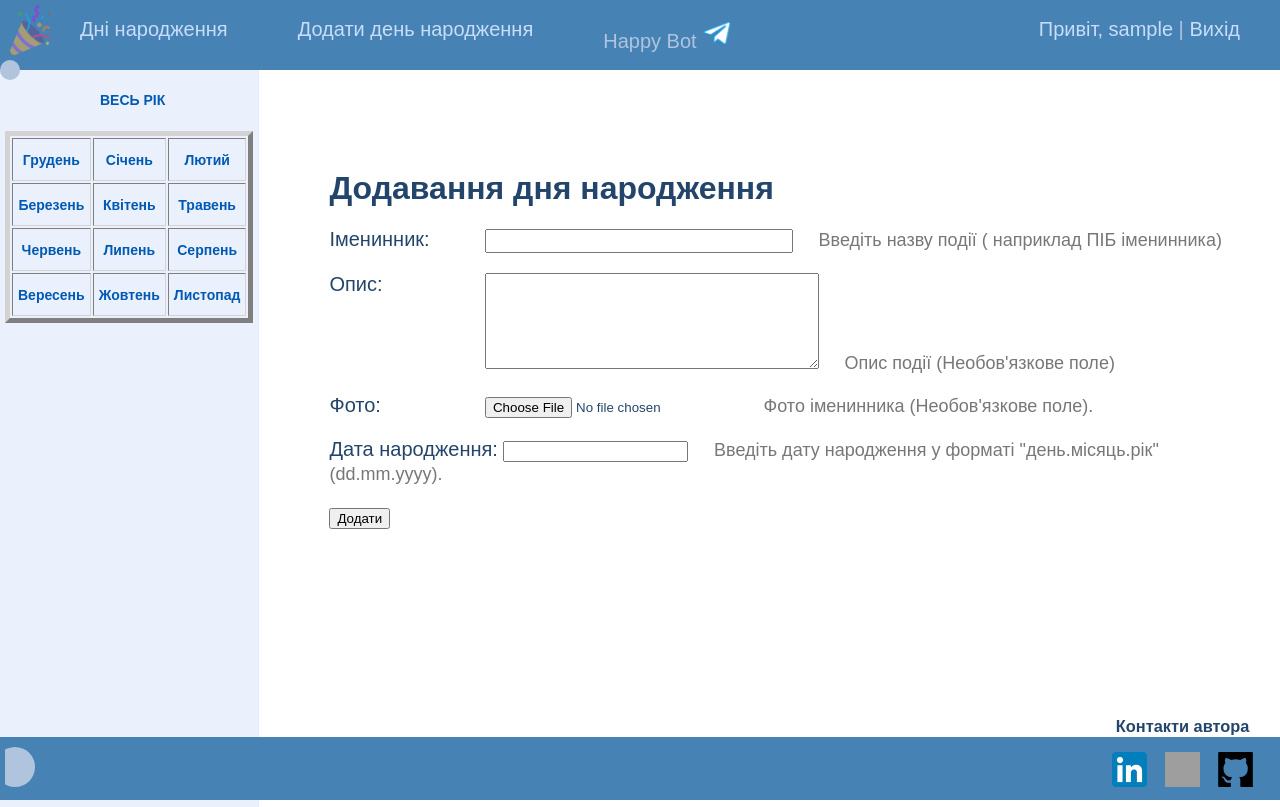
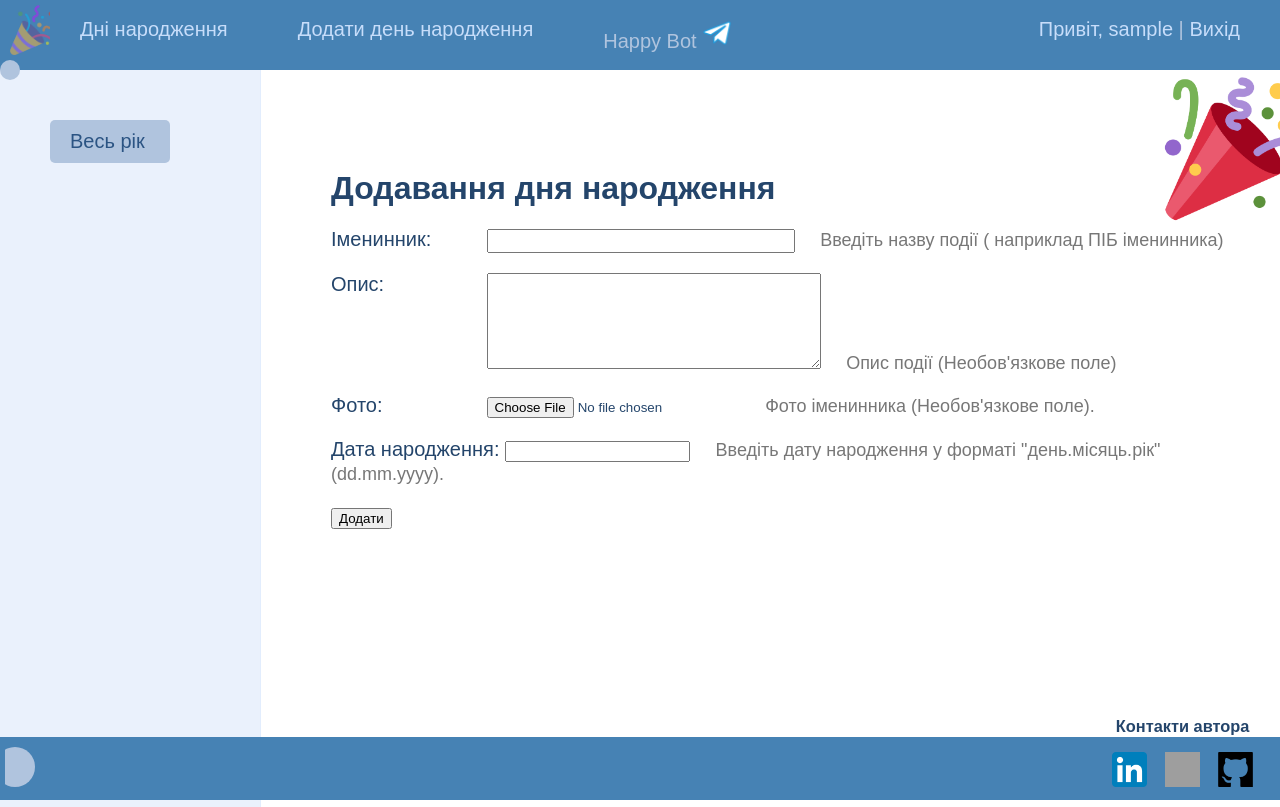
Before and after one commit to SerhiiMiroshnychenko/happy_bday, a Django app: page /add_bday/ in a window 1280 px wide. Run offline with Django 4.2, Linux system fonts and the light colour scheme; the visitor is signed in with stand-in values (Sample User, id 1); grey boxes are pictures that could not be loaded.

Commit message:
Happy B-Days! Додано: 1. Знов повністю переробив клас NextBDay. Тепер працює коректно. 2. Налаштував місяці. Зробив та стилізував їх вивід. 3. Зробив стартову сторінку. 4. Змінив на краще оформлення сайту в цілому.

```diff
--- a/happy_bday/settings.py
+++ b/happy_bday/settings.py
@@ -49,6 +49,7 @@ INSTALLED_APPS = [
     'django.contrib.sessions',
     'django.contrib.messages',
     'django.contrib.staticfiles',
+    'django.contrib.humanize',  # Для відображення місяців
     # my apps
     'happy_site.apps.HappySiteConfig',  # Додаємо сайт
     'happy_bot.apps.HappyBotConfig',  # Додаємо бот
@@ -122,6 +123,8 @@ AUTH_PASSWORD_VALIDATORS = [
 
 LANGUAGE_CODE = 'uk'
 
+DEFAULT_CHARSET = 'utf-8'
+
 TIME_ZONE = 'Europe/Kyiv'
 
 USE_I18N = True
--- a/happy_bot/core/bot_scheduler/add_reminders.py
+++ b/happy_bot/core/bot_scheduler/add_reminders.py
@@ -57,7 +57,7 @@ async def make_reminders_for_id(bot: Bot, chat_id: int):
 
     await bot.send_message(chat_id, 'Нагадування оновлено.')
 
-    await show_reminders_for_id(chat_id, bot)
+    # await show_reminders_for_id(chat_id, bot)
 
 
 # @async_to_sync
--- a/happy_site/static/happy_site/css/styles.css
+++ b/happy_site/static/happy_site/css/styles.css
@@ -1,4 +1,6 @@
 html, body {
+
+
 	font-family: Arial, sans-serif;
 	margin: 0;
 	padding: 0;
@@ -6,6 +8,7 @@ html, body {
 	width: 100%;
 	color: steelblue;
 }
+
 
 a {
 	color: #0059b2;
@@ -179,6 +182,8 @@ div.button {
 	width: 100%;
 	min-height: 100%;
 	height: 100%;
+
+
 }
 
 .left-chapters {
@@ -226,7 +231,15 @@ div.button {
 	padding: 40px 20px 20px 40px;
 	width: 100%;
 	box-sizing: border-box;
+
+	background-image: url("../images/happy_site.png");
+	background-repeat: no-repeat;
+    background-size: 15%;
+    background-position: 900px 1px;
+
+
 }
+
 
 ul.breadcrumbs {
 	margin: 0;
@@ -474,7 +487,7 @@ ul.lang-list li a:hover {color: #fdc073;}
 	display: inline-block;
 	position: relative;
 	font-family: Arial, sans-serif;
-	font-size: 20px;
+	margin-bottom: 10px;
 }
 
 /* Стилі для випадаючого списку */
@@ -507,6 +520,7 @@ ul.lang-list li a:hover {color: #fdc073;}
 .months select {
     z-index: 999;
     position: relative;
+	font-size: 20px;
 }
 
 .help-text {
@@ -578,3 +592,93 @@ ul.lang-list li a:hover {color: #fdc073;}
 .BD-link a:hover {
 	color: midnightblue;
 }
+
+#year {
+	background-color: lightsteelblue;
+	margin-top: 50px;
+	margin-left: 50px;
+	font-size: 20px;
+	width: 80px;
+}
+
+
+
+#month {
+	margin-left: 30px;
+	width: 80px;
+}
+
+#month a:hover {
+	color: whitesmoke;
+}
+
+#year a:hover {
+	color: navy;
+
+}
+#year {
+    display: inline-block;
+    padding: 0.5em 1em;
+    background-color: lightsteelblue;
+	color: black;
+    text-decoration: none;
+    border-radius: 5px;
+    margin-right: 10px;
+}
+
+#year:hover {
+    background-color: steelblue;
+	color: white;
+}
+
+
+#year a {
+	color: #2b5483;
+	text-decoration: none;
+}
+
+#year:hover a {
+	color: white;
+}
+
+.welcome-site {
+	margin: 30px;
+	font-size: 2.5em;
+	text-align: center;
+}
+
+.welcome {
+	padding-left: 50px;
+	padding-right: 50px;
+	font-weight: bold;
+	font-size: 45px;
+	font-family: Glasgow, sans-serif;
+}
+
+.welcome:hover {
+	color: goldenrod;
+}
+
+
+
+.INTRO {
+
+	background-image: url("../images/happy_logo.png");
+	background-repeat: no-repeat;
+    background-size: contain;
+    background-position: 700px 1px;
+}
+
+
+.INTRO p {
+	font-size: 30px;
+
+}
+
+.luck {
+	padding-top: 50px;
+	padding-left: 300px;
+	color: #7ca5c9;
+	font-size: 30px;
+
+}
--- a/happy_site/templates/happy_site/base.html
+++ b/happy_site/templates/happy_site/base.html
@@ -54,112 +54,29 @@
 	<td valign="top" class="left-chapters">
 
         {% if user.is_authenticated %}
-        <h4 style="padding-left: 100px;"><a class="contacts" href="/bdays/?month=">ВЕСЬ РІК</a></h4>
-	<table class="calendar" border="5px" style="
-	border-color: lightgray;
-	margin: 5px;
-    ">
-  <tr>
-    <td align="center" style="
-    padding-top: 10px;
-    padding-bottom: 10px;
-    padding-left: 5px;
-    padding-right: 5px;
-    font-size: 18px;
-    font-weight: bold;"><a class="contacts" href="/bdays/?month=12">Грудень</a></td>
-    <td align="center" style="
-    padding-top: 10px;
-    padding-bottom: 10px;
-    padding-left: 5px;
-    padding-right: 5px;
-    font-size: 18px;
-    font-weight: bold;"><a class="contacts" href="/bdays/?month=1">Січень</a></td>
-    <td align="center" style="
-   padding-top: 10px;
-    padding-bottom: 10px;
-    padding-left: 5px;
-    padding-right: 5px;
-    font-size: 18px;
-    font-weight: bold;"><a class="contacts" href="/bdays/?month=2">Лютий</a></td>
-  </tr>
-  <tr>
-    <td align="center" style="
-    padding-top: 10px;
-    padding-bottom: 10px;
-    padding-left: 5px;
-    padding-right: 5px;
-    font-size: 18px;
-    font-weight: bold;"><a class="contacts" href="/bdays/?month=3">Березень</a></td>
-    <td align="center" style="
-    padding-top: 10px;
-    padding-bottom: 10px;
-    padding-left: 5px;
-    padding-right: 5px;
-    font-size: 18px;
-    font-weight: bold;"><a class="contacts" href="/bdays/?month=4">Квітень</a></td>
-    <td align="center" style="
-    padding-top: 10px;
-    padding-bottom: 10px;
-    padding-left: 5px;
-    padding-right: 5px;
-    font-size: 18px;
-    font-weight: bold;"><a class="contacts" href="/bdays/?month=5">Травень</a></td>
+            <div id="year"><a href="/bdays/">Весь рік</a></div>
+<div class="months">
+<ul class="months-list">
+    {% for month in months %}  <!-- Для кожної категорії із всіх категорій -->
+        <li><div id="month" class="button-bd"><a href="/bdays/?month={{ month.date__month }}">{{month.name__month }}</a></div></li>  <!-- Інакше як посилання -->
 
-  </tr>
-  <tr>
-    <td align="center" style="
-    padding-top: 10px;
-    padding-bottom: 10px;
-    padding-left: 5px;
-    padding-right: 5px;
-    font-size: 18px;
-    font-weight: bold;"><a class="contacts" href="/bdays/?month=6">Червень</a></td>
-    <td align="center" style="
-    padding-top: 10px;
-    padding-bottom: 10px;
-    padding-left: 5px;
-    padding-right: 5px;
-    font-size: 18px;
-    font-weight: bold;"><a class="contacts" href="/bdays/?month=7">Липень</a></td>
-    <td align="center" style="
-    padding-top: 10px;
-    padding-bottom: 10px;
-    padding-left: 5px;
-    padding-right: 5px;
-    font-size: 18px;
-    font-weight: bold;"><a class="contacts" href="/bdays/?month=8">Серпень</a></td>
-  </tr>
-  <tr>
-    <td align="center" style="
-    padding-top: 10px;
-    padding-bottom: 10px;
-    padding-left: 5px;
-    padding-right: 5px;
-    font-size: 18px;
-    font-weight: bold;"><a class="contacts" href="/bdays/?month=9">Вересень</a></td>
-    <td align="center" style="
-    padding-top: 10px;
-    padding-bottom: 10px;
-    padding-left: 5px;
-    padding-right: 5px;
-    font-size: 18px;
-    font-weight: bold;"><a class="contacts" href="/bdays/?month=10">Жовтень</a></td>
-    <td align="center" style="
-    padding-top: 10px;
-    padding-bottom: 10px;
-    padding-left: 5px;
-    padding-right: 5px;
-    font-size: 18px;
-    font-weight: bold;"><a class="contacts" href="/bdays/?month=11">Листопад</a></td>
-  </tr>
-</table>
+
+    {% endfor %}
+</ul>
+
+
+</div>
 {% else %}
             <div class="welcome-site">
-            <h1 class="welcome">WELCOME</h1>
-            <h1 class="welcome">to</h1>
-            <h1 class="welcome">HAPPY</h1>
-            <h1 class="welcome">B-DAYS</h1>
-            <h1 class="welcome">SITE!</h1>
+                <div class="welcome">W</div>
+                <div class="welcome">E</div>
+                <div class="welcome">L</div>
+                <div class="welcome">C</div>
+                <div class="welcome">O</div>
+                <div class="welcome">M</div>
+                <div class="welcome">E</div>
+                <div class="welcome">!!</div>
+
             </div>
 
         {% endif %}
@@ -176,8 +93,19 @@
 
 <!-- Блок контенту -->
 	<div class="content-text">
-{% block content %}
-{% endblock %}
+        {% block content %}
+        {% endblock %}
+    {% block start %}
+    {% if not user.is_authenticated %}
+        <div class="INTRO">
+            <p>Вітаю на сайті <b>HAPPY B-DAYS!</b></p>
+
+            <p>Завдяки цьому сайту та його вірному помічнику:<br>боту <b>Happy Bot</b>,
+                Ви ніколи не забудете привітати<br>рідних та знайомих з їхніми <b>Днями народження!</b></p>
+            <p>Будемо раді допомогти Вам після <b>реєстрації</b>!</p>
+        </div>
+    {% endif %}
+    {% endblock start %}
 	</div>
 <!-- Кінець блоку контенту -->
 
--- a/happy_site/templates/happy_site/bdays.html
+++ b/happy_site/templates/happy_site/bdays.html
@@ -1,5 +1,6 @@
 {% extends 'happy_site/base.html' %}
 {% load happy_tags %}
+{% load humanize %}
 
 {% block header %}
     <h1>Дні народження</h1>
@@ -15,7 +16,7 @@
         <option value="" {% if not request.GET.month %}selected{% endif %}>Всі місяці</option>
         {% for month in months %}
             <option value="{{ month.date__month }}" {% if request.GET.month == month.date__month|stringformat:"i" and  month.date__month|stringformat:"i" %}selected{% endif %}>
-                {{ month.date__month }}
+                {{ month.name__month }}
             </option>
         {% endfor %}
     </select>
--- a/happy_site/templates/happy_site/login.html
+++ b/happy_site/templates/happy_site/login.html
@@ -17,3 +17,6 @@
 </form>
 
 {% endblock %}
+{% block start %}
+    <div class="luck">Вдалої авторизації!</div>
+{% endblock start %}
--- a/happy_site/templates/happy_site/register.html
+++ b/happy_site/templates/happy_site/register.html
@@ -15,3 +15,6 @@
 </form>
 
 {% endblock %}
+{% block start %}
+    <div class="luck">Вдалої реєстрації!</div>
+{% endblock start %}
--- a/happy_site/views.py
+++ b/happy_site/views.py
@@ -86,18 +86,24 @@ class BDayList(LoginRequiredMixin, DataMixin, ListView):
         # get months with birthdays
         months = self.model.objects.filter(user=self.request.user). \
             order_by('date__month').values('date__month').distinct()
-        # print(months)
-        # for month in months:
-        #     month['date__month'] = calendar.month_name[month['date__month']]
-        #     print(month['date__month'])
+        print(f'{months=}')
 
-        ###
-        # for month in months:
-        #     month['num_bdays'] = self.model.objects.filter(
-        #         user=self.request.user,
-        #         date__month=month['date__month']
-        #     ).aggregate(num_bdays=Count('id'))['num_bdays']
-        ###
+        month_names = {
+            1: 'Січень',
+            2: 'Лютий',
+            3: 'Березень',
+            4: 'Квітень',
+            5: 'Травень',
+            6: 'Червень',
+            7: 'Липень',
+            8: 'Серпень',
+            9: 'Вересень',
+            10: 'Жовтень',
+            11: 'Листопад',
+            12: 'Грудень'
+        }
+        for month in months:
+            month["name__month"] = month_names[month["date__month"]]
 
         context['months'] = months
 
@@ -135,20 +141,25 @@ class NextBDay(TemplateView):
             # Знаходимо наступні дні народження
             birthdays = BDays.objects.filter(user=self.request.user).order_by('date__month', 'date__day', 'title')
 
-            next_bd = None
             next_day_month = None, None
             for birthday in birthdays:
-                if next_bd:
+                bday_month = birthday.date.month
+                bday_day = birthday.date.day
+                if (
+                    bday_month == today.month
+                    and bday_day > today.day
+                    or bday_month != today.month
+                    and bday_month > today.month
+                ):
                     next_day_month = birthday.date.day, birthday.date.month
                     break
-                if birthday == today_birthdays.last():
-                    next_bd = True
 
             next_birthdays = BDays.objects.filter(
                 date__month=next_day_month[1],
                 date__day=next_day_month[0],
                 user=self.request.user
             ).order_by('date', 'title')
+            print(f'{next_birthdays=}')
 
             context['today_birthdays'] = today_birthdays
             context['next_birthdays'] = next_birthdays
```
Also changed, not shown: happy_bot/core/handlers/reminders.py (+6 -6 lines), happy_bot/static/images/happy_pic.png (added).
